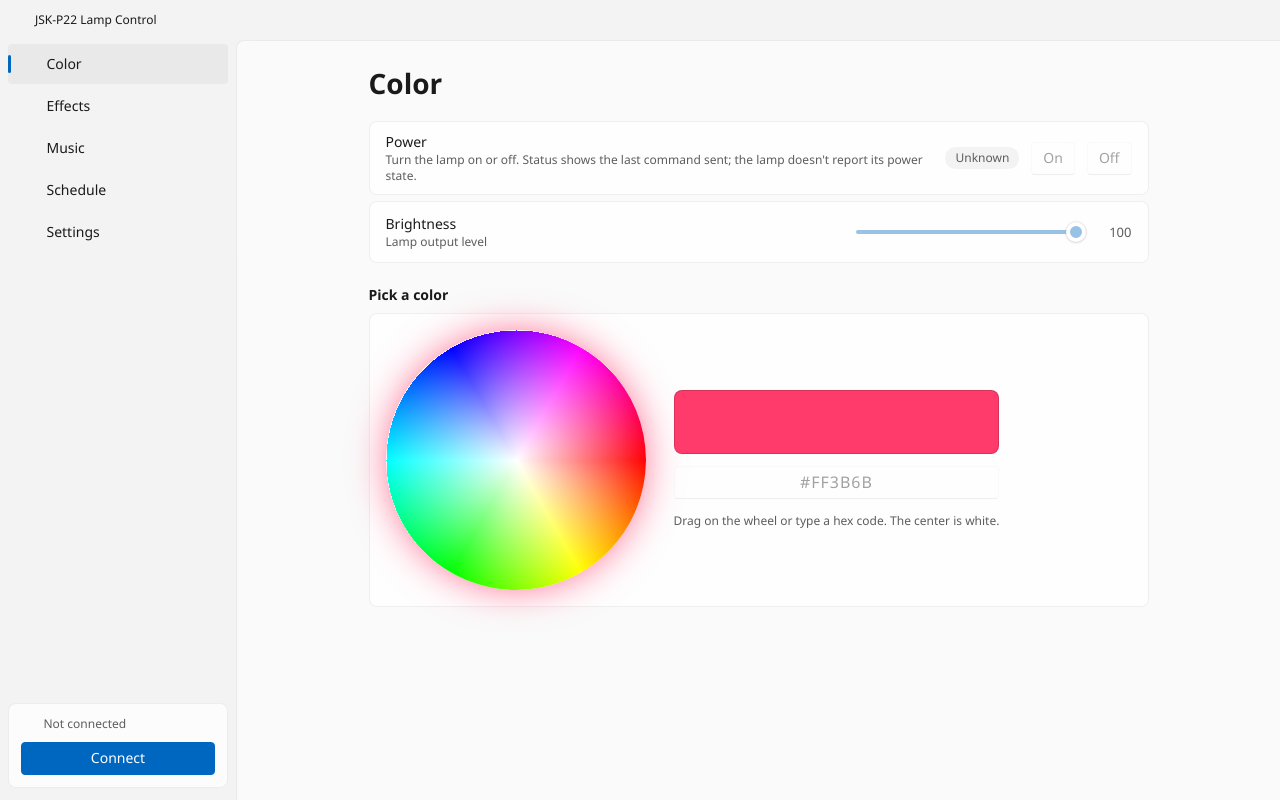
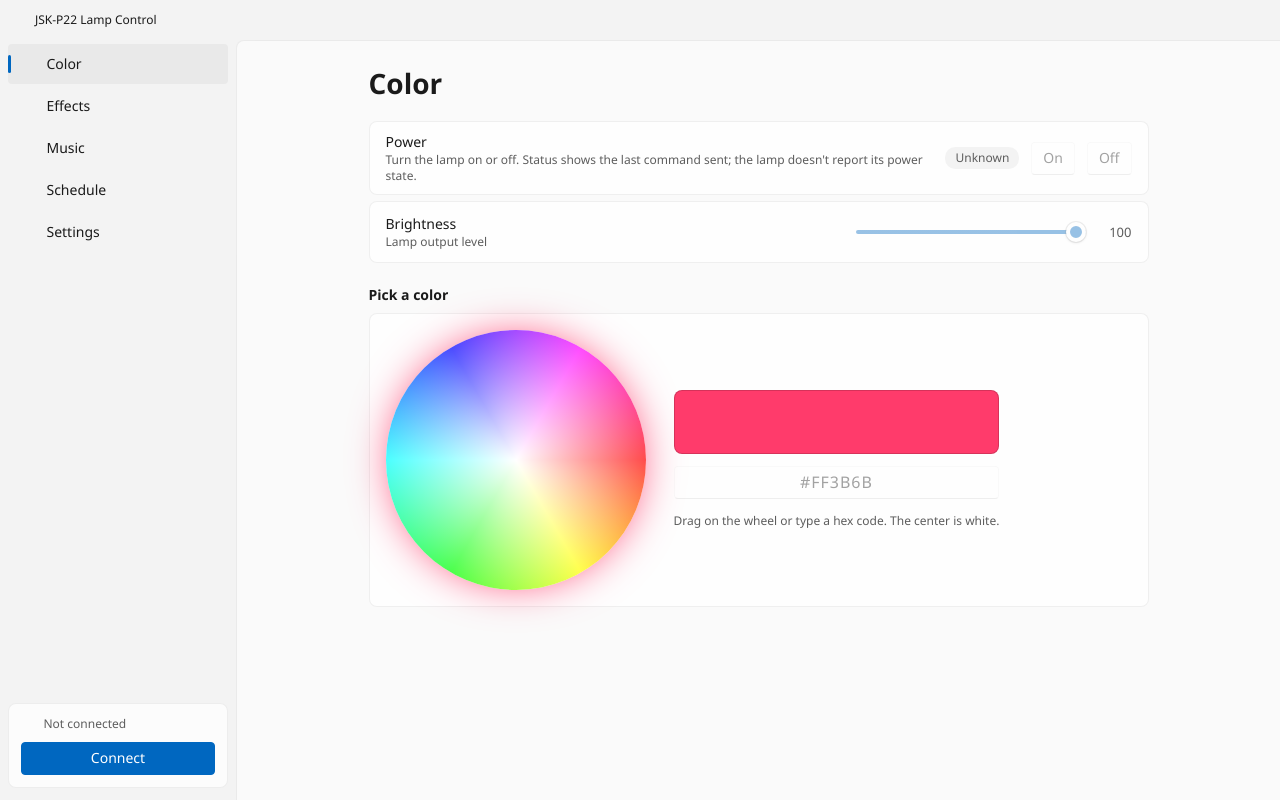
Before and after one commit to advanced03/JSK-P22-LampControl, an Electron app: page control.html in a window 1280 px wide. Drawn offline with Linux system fonts and the light colour scheme; no server answers.

Commit message:
Enhance color wheel appearance with radial and conic gradients

```diff
--- a/control.html
+++ b/control.html
@@ -432,7 +432,7 @@
       busy = false
     }
     // Color wheel: angle = hue, distance from centre = saturation
-    const cv = $('wheel'), cx = cv.getContext('2d'), R = 130
+    const cv = $('wheel'), R = 130
     function hsv2rgb(h, s, v) {
       const f = (n) => {
         const k = (n + h / 60) % 6
@@ -440,19 +440,6 @@
       }
       return [f(5), f(3), f(1)].map((x) => Math.round(x * 255))
     }
-    ;(function draw() {
-      const im = cx.createImageData(260, 260)
-      for (let y = 0; y < 260; y++) {
-        for (let x = 0; x < 260; x++) {
-          const dx = x - R, dy = y - R, d = Math.hypot(dx, dy), i = (y * 260 + x) * 4
-          if (d <= R) {
-            const h = (Math.atan2(dy, dx) * 180 / Math.PI + 360) % 360, [r, g, b] = hsv2rgb(h, d / R, 1)
-            im.data.set([r, g, b, 255], i)
-          }
-        }
-      }
-      cx.putImageData(im, 0, 0)
-    })()
     const hex2 = (n) => n.toString(16).padStart(2, '0')
     function applyRGB(r, g, b, fromHex) {
       const hex = '#' + [r, g, b].map(hex2).join('').toUpperCase()
--- a/fluent.css
+++ b/fluent.css
@@ -404,6 +404,9 @@ canvas#wheel {
   width: 260px;
   height: 260px;
   border-radius: 50%;
+  background:
+    radial-gradient(circle, #fff 0%, rgba(255,255,255,0) 100%),
+    conic-gradient(from 90deg, #f00, #ff0, #0f0, #0ff, #00f, #f0f, #f00);
   touch-action: none;
   cursor: crosshair;
   box-shadow: 0 0 44px -8px var(--glow);
```
